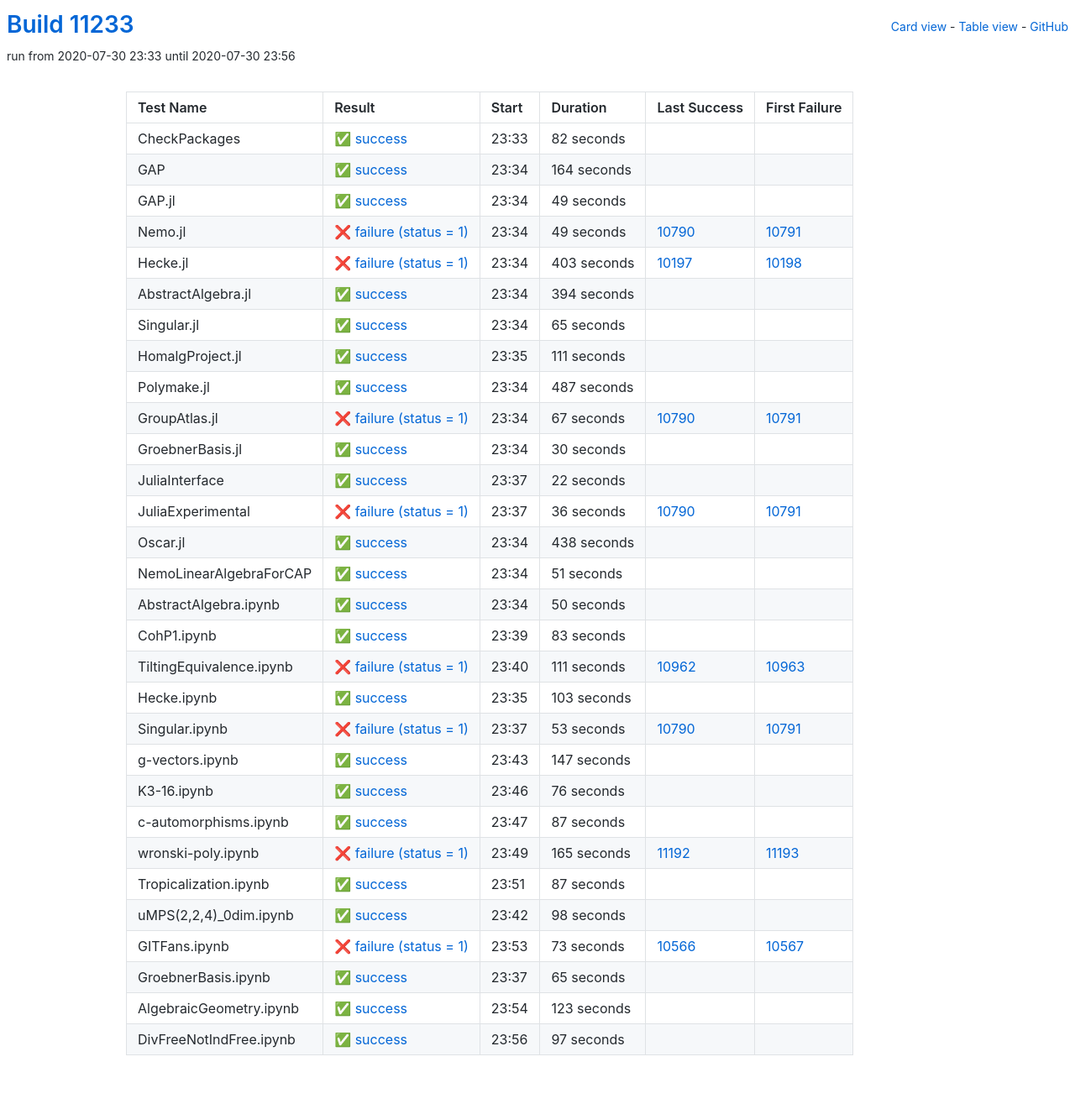
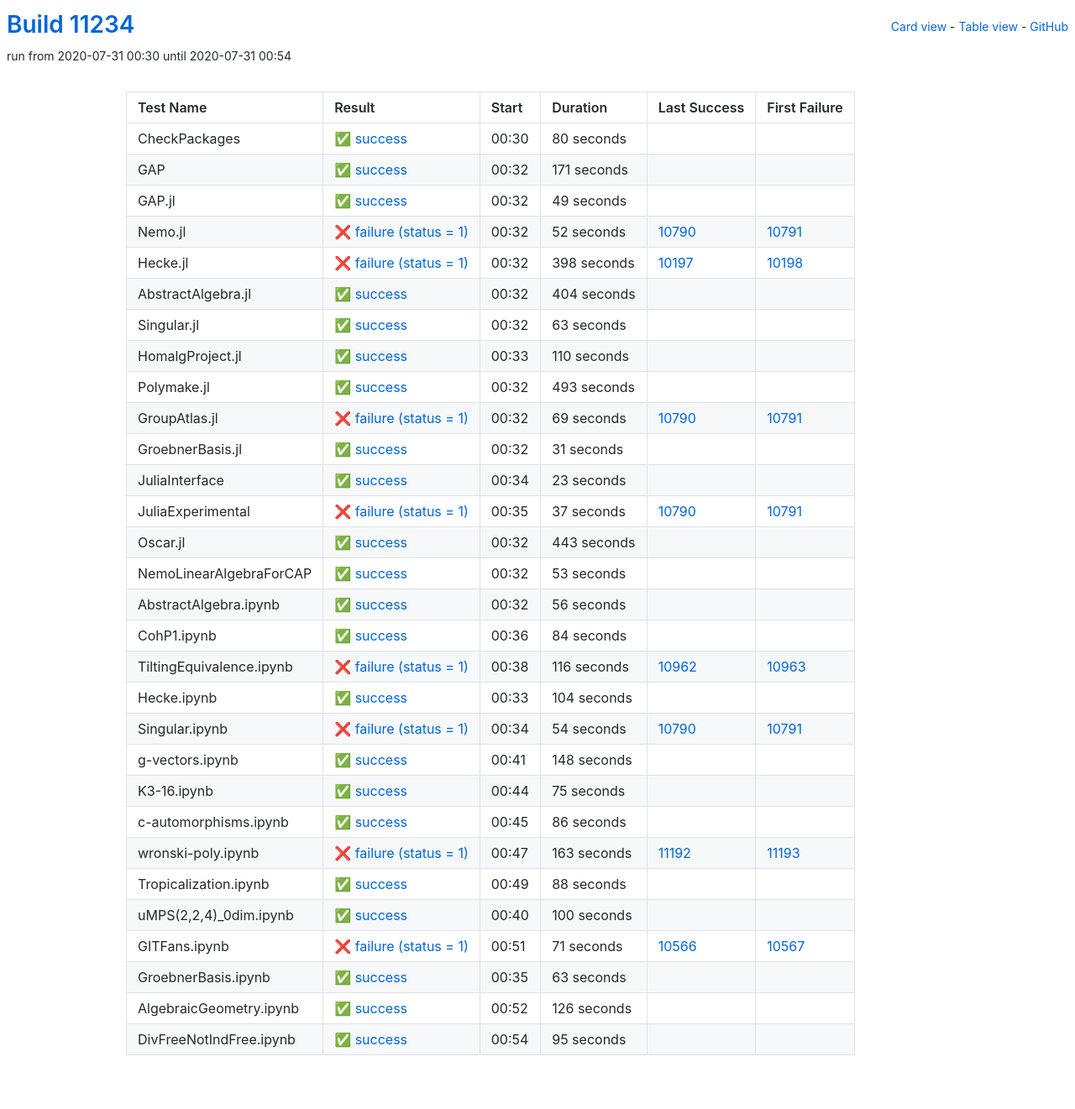
Before and after one commit to oscar-system/oscar-ci-status, a Jekyll site: the page built from table.html, in a window 1280 px wide. Shown: the whole page at 84% size. Built offline with Jekyll 4.4.1, drawn with Linux system fonts in a browser that asks for light colours.

Commit message:
Build #11234

```diff
--- a/_data/ci.yml
+++ b/_data/ci.yml
@@ -1,6 +1,6 @@
 ---
-build: 11233
-build_url: https://oscarci.mathematik.uni-kl.de/job/oscar/11233/
+build: 11234
+build_url: https://oscarci.mathematik.uni-kl.de/job/oscar/11234/
 job: oscar
 organization: oscar-system
 repo: oscar-ci-status
@@ -8,32 +8,32 @@
 tests:
 - name: CheckPackages
   id: checkpackages
-  log: https://oscarci.mathematik.uni-kl.de/job/oscar/11233/artifact/logs/build-11233/CheckPackages.log
-  start: 2020-07-30 23:33
+  log: https://oscarci.mathematik.uni-kl.de/job/oscar/11234/artifact/logs/build-11234/CheckPackages.log
+  start: 2020-07-31 00:30
   success: true
   exitcode: 0
   status: success
-  duration: 82
+  duration: 80
   last_success: false
   last_success_url:
   first_failure: false
   first_failure_url:
 - name: GAP
   id: gap
-  log: https://oscarci.mathematik.uni-kl.de/job/oscar/11233/artifact/logs/build-11233/GAP.log
-  start: 2020-07-30 23:34
+  log: https://oscarci.mathematik.uni-kl.de/job/oscar/11234/artifact/logs/build-11234/GAP.log
+  start: 2020-07-31 00:32
   success: true
   exitcode: 0
   status: success
-  duration: 164
+  duration: 171
   last_success: false
   last_success_url:
   first_failure: false
   first_failure_url:
 - name: GAP.jl
   id: gap-jl
-  log: https://oscarci.mathematik.uni-kl.de/job/oscar/11233/artifact/logs/build-11233/GAP.jl.log
-  start: 2020-07-30 23:34
+  log: https://oscarci.mathematik.uni-kl.de/job/oscar/11234/artifact/logs/build-11234/GAP.jl.log
+  start: 2020-07-31 00:32
   success: true
   exitcode: 0
   status: success
@@ -44,324 +44,324 @@
   first_failure_url:
 - name: Nemo.jl
   id: nemo-jl
-  log: https://oscarci.mathematik.uni-kl.de/job/oscar/11233/artifact/logs/build-11233/Nemo.jl.log
-  start: 2020-07-30 23:34
+  log: https://oscarci.mathematik.uni-kl.de/job/oscar/11234/artifact/logs/build-11234/Nemo.jl.log
+  start: 2020-07-31 00:32
   success: false
   exitcode: 1
   status: failure
-  duration: 49
+  duration: 52
   last_success: 10790
   last_success_url: https://oscarci.mathematik.uni-kl.de/job/oscar/10790/
   first_failure: 10791
   first_failure_url: https://oscarci.mathematik.uni-kl.de/job/oscar/10791/
 - name: Hecke.jl
   id: hecke-jl
-  log: https://oscarci.mathematik.uni-kl.de/job/oscar/11233/artifact/logs/build-11233/Hecke.jl.log
-  start: 2020-07-30 23:34
+  log: https://oscarci.mathematik.uni-kl.de/job/oscar/11234/artifact/logs/build-11234/Hecke.jl.log
+  start: 2020-07-31 00:32
   success: false
   exitcode: 1
   status: failure
-  duration: 403
+  duration: 398
   last_success: 10197
   last_success_url: https://oscarci.mathematik.uni-kl.de/job/oscar/10197/
   first_failure: 10198
   first_failure_url: https://oscarci.mathematik.uni-kl.de/job/oscar/10198/
 - name: AbstractAlgebra.jl
   id: abstractalgebra-jl
-  log: https://oscarci.mathematik.uni-kl.de/job/oscar/11233/artifact/logs/build-11233/AbstractAlgebra.jl.log
-  start: 2020-07-30 23:34
+  log: https://oscarci.mathematik.uni-kl.de/job/oscar/11234/artifact/logs/build-11234/AbstractAlgebra.jl.log
+  start: 2020-07-31 00:32
   success: true
   exitcode: 0
   status: success
-  duration: 394
+  duration: 404
   last_success: false
   last_success_url:
   first_failure: false
   first_failure_url:
 - name: Singular.jl
   id: singular-jl
-  log: https://oscarci.mathematik.uni-kl.de/job/oscar/11233/artifact/logs/build-11233/Singular.jl.log
-  start: 2020-07-30 23:34
+  log: https://oscarci.mathematik.uni-kl.de/job/oscar/11234/artifact/logs/build-11234/Singular.jl.log
+  start: 2020-07-31 00:32
   success: true
   exitcode: 0
   status: success
-  duration: 65
+  duration: 63
   last_success: false
   last_success_url:
   first_failure: false
   first_failure_url:
 - name: HomalgProject.jl
   id: homalgproject-jl
-  log: https://oscarci.mathematik.uni-kl.de/job/oscar/11233/artifact/logs/build-11233/HomalgProject.jl.log
-  start: 2020-07-30 23:35
+  log: https://oscarci.mathematik.uni-kl.de/job/oscar/11234/artifact/logs/build-11234/HomalgProject.jl.log
+  start: 2020-07-31 00:33
   success: true
   exitcode: 0
   status: success
-  duration: 111
+  duration: 110
   last_success: false
   last_success_url:
   first_failure: false
   first_failure_url:
 - name: Polymake.jl
   id: polymake-jl
-  log: https://oscarci.mathematik.uni-kl.de/job/oscar/11233/artifact/logs/build-11233/Polymake.jl.log
-  start: 2020-07-30 23:34
+  log: https://oscarci.mathematik.uni-kl.de/job/oscar/11234/artifact/logs/build-11234/Polymake.jl.log
+  start: 2020-07-31 00:32
   success: true
   exitcode: 0
   status: success
-  duration: 487
+  duration: 493
   last_success: false
   last_success_url:
   first_failure: false
   first_failure_url:
 - name: GroupAtlas.jl
   id: groupatlas-jl
-  log: https://oscarci.mathematik.uni-kl.de/job/oscar/11233/artifact/logs/build-11233/GroupAtlas.jl.log
-  start: 2020-07-30 23:34
+  log: https://oscarci.mathematik.uni-kl.de/job/oscar/11234/artifact/logs/build-11234/GroupAtlas.jl.log
+  start: 2020-07-31 00:32
   success: false
   exitcode: 1
   status: failure
-  duration: 67
+  duration: 69
   last_success: 10790
   last_success_url: https://oscarci.mathematik.uni-kl.de/job/oscar/10790/
   first_failure: 10791
   first_failure_url: https://oscarci.mathematik.uni-kl.de/job/oscar/10791/
 - name: GroebnerBasis.jl
   id: groebnerbasis-jl
-  log: https://oscarci.mathematik.uni-kl.de/job/oscar/11233/artifact/logs/build-11233/GroebnerBasis.jl.log
-  start: 2020-07-30 23:34
+  log: https://oscarci.mathematik.uni-kl.de/job/oscar/11234/artifact/logs/build-11234/GroebnerBasis.jl.log
+  start: 2020-07-31 00:32
   success: true
   exitcode: 0
   status: success
-  duration: 30
+  duration: 31
   last_success: false
   last_success_url:
   first_failure: false
   first_failure_url:
 - name: JuliaInterface
   id: juliainterface
-  log: https://oscarci.mathematik.uni-kl.de/job/oscar/11233/artifact/logs/build-11233/JuliaInterface.log
-  start: 2020-07-30 23:37
+  log: https://oscarci.mathematik.uni-kl.de/job/oscar/11234/artifact/logs/build-11234/JuliaInterface.log
+  start: 2020-07-31 00:34
   success: true
   exitcode: 0
   status: success
-  duration: 22
+  duration: 23
   last_success: false
   last_success_url:
   first_failure: false
   first_failure_url:
 - name: JuliaExperimental
   id: juliaexperimental
-  log: https://oscarci.mathematik.uni-kl.de/job/oscar/11233/artifact/logs/build-11233/JuliaExperimental.log
-  start: 2020-07-30 23:37
+  log: https://oscarci.mathematik.uni-kl.de/job/oscar/11234/artifact/logs/build-11234/JuliaExperimental.log
+  start: 2020-07-31 00:35
   success: false
   exitcode: 1
   status: failure
-  duration: 36
+  duration: 37
   last_success: 10790
   last_success_url: https://oscarci.mathematik.uni-kl.de/job/oscar/10790/
   first_failure: 10791
   first_failure_url: https://oscarci.mathematik.uni-kl.de/job/oscar/10791/
 - name: Oscar.jl
   id: oscar-jl
-  log: https://oscarci.mathematik.uni-kl.de/job/oscar/11233/artifact/logs/build-11233/Oscar.jl.log
-  start: 2020-07-30 23:34
+  log: https://oscarci.mathematik.uni-kl.de/job/oscar/11234/artifact/logs/build-11234/Oscar.jl.log
+  start: 2020-07-31 00:32
   success: true
   exitcode: 0
   status: success
-  duration: 438
+  duration: 443
   last_success: false
   last_success_url:
   first_failure: false
   first_failure_url:
 - name: NemoLinearAlgebraForCAP
   id: nemolinearalgebraforcap
-  log: https://oscarci.mathematik.uni-kl.de/job/oscar/11233/artifact/logs/build-11233/NemoLinearAlgebraForCAP.log
-  start: 2020-07-30 23:34
+  log: https://oscarci.mathematik.uni-kl.de/job/oscar/11234/artifact/logs/build-11234/NemoLinearAlgebraForCAP.log
+  start: 2020-07-31 00:32
   success: true
   exitcode: 0
   status: success
-  duration: 51
+  duration: 53
   last_success: false
   last_success_url:
   first_failure: false
   first_failure_url:
 - name: AbstractAlgebra.ipynb
   id: abstractalgebra-ipynb
-  log: https://oscarci.mathematik.uni-kl.de/job/oscar/11233/artifact/logs/build-11233/AbstractAlgebra.ipynb.log
-  start: 2020-07-30 23:34
+  log: https://oscarci.mathematik.uni-kl.de/job/oscar/11234/artifact/logs/build-11234/AbstractAlgebra.ipynb.log
+  start: 2020-07-31 00:32
   success: true
   exitcode: 0
   status: success
-  duration: 50
+  duration: 56
   last_success: false
   last_success_url:
   first_failure: false
   first_failure_url:
 - name: CohP1.ipynb
   id: cohp1-ipynb
-  log: https://oscarci.mathematik.uni-kl.de/job/oscar/11233/artifact/logs/build-11233/CohP1.ipynb.log
-  start: 2020-07-30 23:39
+  log: https://oscarci.mathematik.uni-kl.de/job/oscar/11234/artifact/logs/build-11234/CohP1.ipynb.log
+  start: 2020-07-31 00:36
   success: true
   exitcode: 0
   status: success
-  duration: 83
+  duration: 84
   last_success: false
   last_success_url:
   first_failure: false
   first_failure_url:
 - name: TiltingEquivalence.ipynb
   id: tiltingequivalence-ipynb
-  log: https://oscarci.mathematik.uni-kl.de/job/oscar/11233/artifact/logs/build-11233/TiltingEquivalence.ipynb.log
-  start: 2020-07-30 23:40
+  log: https://oscarci.mathematik.uni-kl.de/job/oscar/11234/artifact/logs/build-11234/TiltingEquivalence.ipynb.log
+  start: 2020-07-31 00:38
   success: false
   exitcode: 1
   status: failure
-  duration: 111
+  duration: 116
   last_success: 10962
   last_success_url: https://oscarci.mathematik.uni-kl.de/job/oscar/10962/
   first_failure: 10963
   first_failure_url: https://oscarci.mathematik.uni-kl.de/job/oscar/10963/
 - name: Hecke.ipynb
   id: hecke-ipynb
-  log: https://oscarci.mathematik.uni-kl.de/job/oscar/11233/artifact/logs/build-11233/Hecke.ipynb.log
-  start: 2020-07-30 23:35
+  log: https://oscarci.mathematik.uni-kl.de/job/oscar/11234/artifact/logs/build-11234/Hecke.ipynb.log
+  start: 2020-07-31 00:33
   success: true
   exitcode: 0
   status: success
-  duration: 103
+  duration: 104
   last_success: false
   last_success_url:
   first_failure: false
   first_failure_url:
 - name: Singular.ipynb
   id: singular-ipynb
-  log: https://oscarci.mathematik.uni-kl.de/job/oscar/11233/artifact/logs/build-11233/Singular.ipynb.log
-  start: 2020-07-30 23:37
+  log: https://oscarci.mathematik.uni-kl.de/job/oscar/11234/artifact/logs/build-11234/Singular.ipynb.log
+  start: 2020-07-31 00:34
   success: false
   exitcode: 1
   status: failure
-  duration: 53
+  duration: 54
   last_success: 10790
   last_success_url: https://oscarci.mathematik.uni-kl.de/job/oscar/10790/
   first_failure: 10791
   first_failure_url: https://oscarci.mathematik.uni-kl.de/job/oscar/10791/
 - name: g-vectors.ipynb
   id: g-vectors-ipynb
-  log: https://oscarci.mathematik.uni-kl.de/job/oscar/11233/artifact/logs/build-11233/g-vectors.ipynb.log
-  start: 2020-07-30 23:43
+  log: https://oscarci.mathematik.uni-kl.de/job/oscar/11234/artifact/logs/build-11234/g-vectors.ipynb.log
+  start: 2020-07-31 00:41
   success: true
   exitcode: 0
   status: success
-  duration: 147
+  duration: 148
   last_success: false
   last_success_url:
   first_failure: false
   first_failure_url:
 - name: K3-16.ipynb
   id: k3-16-ipynb
-  log: https://oscarci.mathematik.uni-kl.de/job/oscar/11233/artifact/logs/build-11233/K3-16.ipynb.log
-  start: 2020-07-30 23:46
+  log: https://oscarci.mathematik.uni-kl.de/job/oscar/11234/artifact/logs/build-11234/K3-16.ipynb.log
+  start: 2020-07-31 00:44
   success: true
   exitcode: 0
   status: success
-  duration: 76
+  duration: 75
   last_success: false
   last_success_url:
   first_failure: false
   first_failure_url:
 - name: c-automorphisms.ipynb
   id: c-automorphisms-ipynb
-  log: https://oscarci.mathematik.uni-kl.de/job/oscar/11233/artifact/logs/build-11233/c-automorphisms.ipynb.log
-  start: 2020-07-30 23:47
+  log: https://oscarci.mathematik.uni-kl.de/job/oscar/11234/artifact/logs/build-11234/c-automorphisms.ipynb.log
+  start: 2020-07-31 00:45
   success: true
   exitcode: 0
   status: success
-  duration: 87
+  duration: 86
   last_success: false
   last_success_url:
   first_failure: false
   first_failure_url:
 - name: wronski-poly.ipynb
   id: wronski-poly-ipynb
-  log: https://oscarci.mathematik.uni-kl.de/job/oscar/11233/artifact/logs/build-11233/wronski-poly.ipynb.log
-  start: 2020-07-30 23:49
+  log: https://oscarci.mathematik.uni-kl.de/job/oscar/11234/artifact/logs/build-11234/wronski-poly.ipynb.log
+  start: 2020-07-31 00:47
   success: false
   exitcode: 1
   status: failure
-  duration: 165
+  duration: 163
   last_success: 11192
   last_success_url: https://oscarci.mathematik.uni-kl.de/job/oscar/11192/
   first_failure: 11193
   first_failure_url: https://oscarci.mathematik.uni-kl.de/job/oscar/11193/
 - name: Tropicalization.ipynb
   id: tropicalization-ipynb
-  log: https://oscarci.mathematik.uni-kl.de/job/oscar/11233/artifact/logs/build-11233/Tropicalization.ipynb.log
-  start: 2020-07-30 23:51
+  log: https://oscarci.mathematik.uni-kl.de/job/oscar/11234/artifact/logs/build-11234/Tropicalization.ipynb.log
+  start: 2020-07-31 00:49
   success: true
   exitcode: 0
   status: success
-  duration: 87
+  duration: 88
   last_success: false
   last_success_url:
   first_failure: false
   first_failure_url:
 - name: uMPS(2,2,4)_0dim.ipynb
   id: umps-2-2-4-0dim-ipynb
-  log: https://oscarci.mathematik.uni-kl.de/job/oscar/11233/artifact/logs/build-11233/uMPS-2-2-4-_0dim.ipynb.log
-  start: 2020-07-30 23:42
+  log: https://oscarci.mathematik.uni-kl.de/job/oscar/11234/artifact/logs/build-11234/uMPS-2-2-4-_0dim.ipynb.log
+  start: 2020-07-31 00:40
   success: true
   exitcode: 0
   status: success
-  duration: 98
+  duration: 100
   last_success: false
   last_success_url:
   first_failure: false
   first_failure_url:
 - name: GITFans.ipynb
   id: gitfans-ipynb
-  log: https://oscarci.mathematik.uni-kl.de/job/oscar/11233/artifact/logs/build-11233/GITFans.ipynb.log
-  start: 2020-07-30 23:53
+  log: https://oscarci.mathematik.uni-kl.de/job/oscar/11234/artifact/logs/build-11234/GITFans.ipynb.log
+  start: 2020-07-31 00:51
   success: false
   exitcode: 1
   status: failure
-  duration: 73
+  duration: 71
   last_success: 10566
   last_success_url: https://oscarci.mathematik.uni-kl.de/job/oscar/10566/
   first_failure: 10567
   first_failure_url: https://oscarci.mathematik.uni-kl.de/job/oscar/10567/
 - name: GroebnerBasis.ipynb
   id: groebnerbasis-ipynb
-  log: https://oscarci.mathematik.uni-kl.de/job/oscar/11233/artifact/logs/build-11233/GroebnerBasis.ipynb.log
-  start: 2020-07-30 23:37
+  log: https://oscarci.mathematik.uni-kl.de/job/oscar/11234/artifact/logs/build-11234/GroebnerBasis.ipynb.log
+  start: 2020-07-31 00:35
   success: true
   exitcode: 0
   status: success
-  duration: 65
+  duration: 63
   last_success: false
   last_success_url:
   first_failure: false
   first_failure_url:
 - name: AlgebraicGeometry.ipynb
   id: algebraicgeometry-ipynb
-  log: https://oscarci.mathematik.uni-kl.de/job/oscar/11233/artifact/logs/build-11233/AlgebraicGeometry.ipynb.log
-  start: 2020-07-30 23:54
+  log: https://oscarci.mathematik.uni-kl.de/job/oscar/11234/artifact/logs/build-11234/AlgebraicGeometry.ipynb.log
+  start: 2020-07-31 00:52
   success: true
   exitcode: 0
   status: success
-  duration: 123
+  duration: 126
   last_success: false
   last_success_url:
   first_failure: false
   first_failure_url:
 - name: DivFreeNotIndFree.ipynb
   id: divfreenotindfree-ipynb
-  log: https://oscarci.mathematik.uni-kl.de/job/oscar/11233/artifact/logs/build-11233/DivFreeNotIndFree.ipynb.log
-  start: 2020-07-30 23:56
+  log: https://oscarci.mathematik.uni-kl.de/job/oscar/11234/artifact/logs/build-11234/DivFreeNotIndFree.ipynb.log
+  start: 2020-07-31 00:54
   success: true
   exitcode: 0
   status: success
-  duration: 97
+  duration: 95
   last_success: false
   last_success_url:
   first_failure: false
```
Also changed, not shown: README.md.
